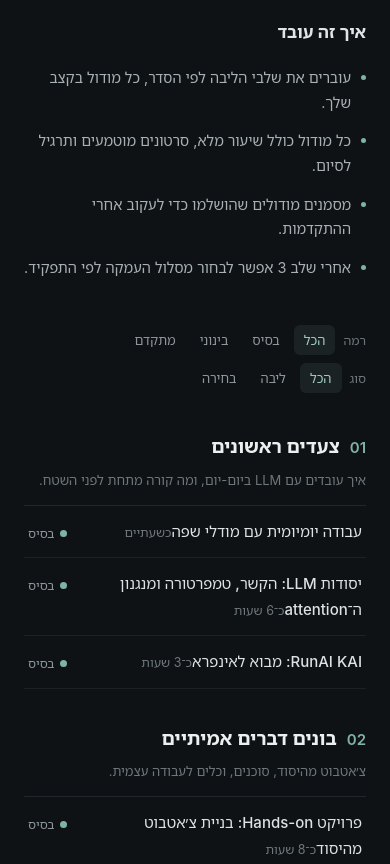
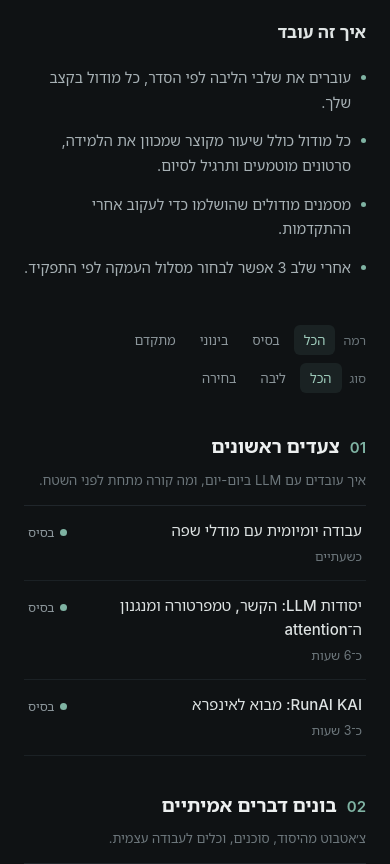
Before and after one commit to lidorshimoni/deus-training, a plain HTML site: page index.html in a window 390 px wide. Shown: the part 560-1424 px from the top of the page. Drawn offline with Linux system fonts and the light colour scheme.

Commit message:
Fix mobile row overlap, honest lesson framing, qualify attention claim
- Module row name/meta are block elements (duration no longer collides
  with title on narrow screens)
- How-it-works bullet: lessons are guided intros, not 'full lessons'
- m1: attention works over the provided context window, not the whole
  conversation

```diff
--- a/index.html
+++ b/index.html
@@ -56,9 +56,9 @@ a.mod { display: flex; align-items: baseline; justify-content: space-between; ga
 a.mod:hover { background: #141a1d; }
 a.mod:focus-visible { outline: 2px solid #7fb3a3; outline-offset: -2px; }
 .mod-main { min-width: 0; }
-.mod-name { font-size: 15px; color: #dde2e2; font-weight: 500; line-height: 1.6; }
+.mod-name { display: block; font-size: 15px; color: #dde2e2; font-weight: 500; line-height: 1.6; }
 .mod-name .star { color: #c2a273; font-size: 12px; margin-inline-start: 6px; }
-.mod-meta { margin-top: 3px; font-size: 12.5px; color: #6d777c; }
+.mod-meta { display: block; margin-top: 3px; font-size: 12.5px; color: #6d777c; }
 .mod-lv { font-size: 12.5px; color: #8d979c; white-space: nowrap; display: flex; align-items: center; gap: 6px; }
 .mod-lv i { width: 7px; height: 7px; border-radius: 50%; flex-shrink: 0; }
 .dot-basic { background: #7fb3a3; } .dot-mid { background: #c2a273; } .dot-adv { background: #c08a8a; }
@@ -138,7 +138,7 @@ var MODULES = [
   ],
   lesson: [
     'כשאתה שולח שאלה למודל שפה, המודל לא "מבין" ואז "עונה". הוא מחשב, טוקן אחר טוקן, את ההמשך הסביר ביותר לטקסט שקיבל. הכל - השאלה שלך, ההוראות והשיחה כולה - הופך לטוקנים, והפלט נבנה אחד אחד. המודל הוא מנגנון הסתברויות ענק שאומן על טקסטים מהאינטרנט וממקורות נוספים.',
-    'מנגנון ה־attention הוא מה שמאפשר למודל להחזיק את כל השיחה בראש בבת אחת. כשהוא כותב מילה, הוא יכול "להסתכל אחורה" על מילים קודמות ולהחליט אילו מהן רלוונטיות. בגלל זה הוא יודע להשיב על משהו שאמרת לפני 20 הודעות - ובגלל זה, ככל שהשיחה ארוכה יותר, ההתמקדות שלו מושפעת מהכמות והסדר של מה שהדבקת.',
+    'מנגנון ה־attention הוא מה שמאפשר למודל לשקלל את כל ההקשר שניתן לו בבת אחת. כשהוא כותב מילה, הוא יכול "להסתכל אחורה" על המילים הקודמות שבחלון ההקשר ולהחליט אילו מהן רלוונטיות. בגלל זה הוא יכול להשיב על משהו שנאמר קודם באותה שיחה - אבל רק בתוך מה שנכנס בחלון, וככל שההקשר ארוך יותר, ההתמקדות שלו מושפעת מהכמות והסדר של מה שהדבקת.',
     '<b>חלון ההקשר</b> הוא הזיכרון הזמני היחיד של המודל. כל מה שלא נכנס בו פשוט לא קיים מבחינתו - אין לו זיכרון לטווח ארוך בין שיחות, אלא אם בנית סביבו מערכת שמזינה לו מידע. למד לשאול: איזה הקשר המודל צריך כדי לענות טוב, ואיפה הוא נמצא עכשיו.',
     '<b>טמפרטורה</b> שולטת באקראיות של הבחירות שלו. בטמפרטורה נמוכה הוא בוחר שוב ושוב את ההמשך הסביר ביותר - טוב לקוד ולתשובות מדויקות. בטמפרטורה גבוהה הוא מסתכן במילים פחות צפויות - טוב לרעיונות, גרוע לעובדות. מעשית: עובדה אמיתית שמודל אמר לך שווה בדיקה חיצונית; כשהוא לא יודע, הוא ממציא בביטחון.',
     'הסבר מלא, עם אנימציות, בסדרת הסרטונים שלמעלה - זה החומר הכי ברור שקיים על הנושא, והוא הבסיס של כל מסלול ההעמקה בהמשך.'
@@ -374,7 +374,7 @@ function homeView(){
   html += '<section class="progress"><div class="in"><span class="lbl">התקדמות במסלול</span><div class="bar"><div class="fill" style="width:' + Math.round(nDone/total*100) + '%"></div></div><span class="num">' + nDone + ' מתוך ' + total + '</span></div></section>';
   html += '<section class="how" id="how"><h2>איך זה עובד</h2><ul>';
   html += '<li>עוברים את שלבי הליבה לפי הסדר, כל מודול בקצב שלך.</li>';
-  html += '<li>כל מודול כולל שיעור מלא, סרטונים מוטמעים ותרגיל לסיום.</li>';
+  html += '<li>כל מודול כולל שיעור מקוצר שמכוון את הלמידה, סרטונים מוטמעים ותרגיל לסיום.</li>';
   html += '<li>מסמנים מודולים שהושלמו כדי לעקוב אחרי ההתקדמות.</li>';
   html += '<li>אחרי שלב 3 אפשר לבחור מסלול העמקה לפי התפקיד.</li>';
   html += '</ul></section>';
```
